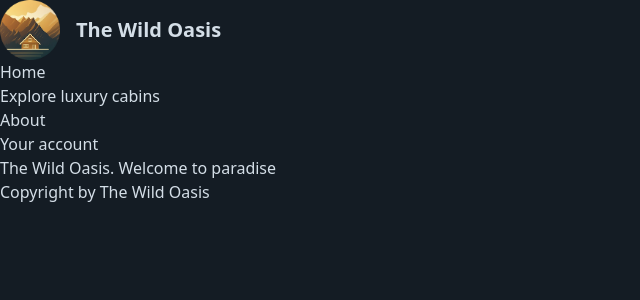
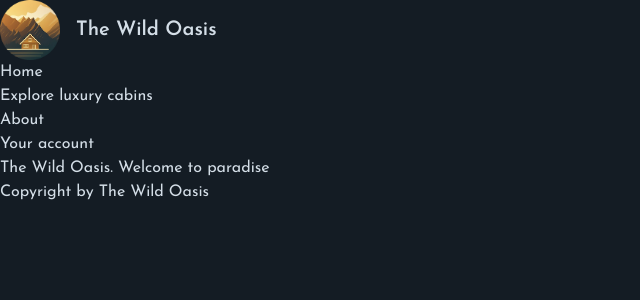
Before and after one commit to ExuLu/the-wild-oasis-website, a Next.js app: page / in a window 1280 px wide. Shown: the top 300 px of the page, without its empty margins (0-640 px from the left). Built offline with nearby package versions, Linux system fonts and the light colour scheme.

Commit message:
feat: add google font and apply it

```diff
--- a/app/layout.js
+++ b/app/layout.js
@@ -1,7 +1,12 @@
 import Logo from '@/app/_components/Logo';
 import Navigation from '@/app/_components/Navigation';
 
+import { Josefin_Sans } from 'next/font/google';
+
 import '@/app/_styles/globals.css';
+
+const josefin = Josefin_Sans({ subsets: ['latin'], display: 'swap' });
+console.log(josefin);
 
 export const metadata = {
   title: {
@@ -15,7 +20,9 @@ export const metadata = {
 export default function RootLayout({ children }) {
   return (
     <html lang='en'>
-      <body className='bg-primary-950 text-primary-100 min-h-screen'>
+      <body
+        className={`${josefin.className} bg-primary-950 text-primary-100 min-h-screen`}
+      >
         <header>
           <Logo />
           <Navigation />
```
